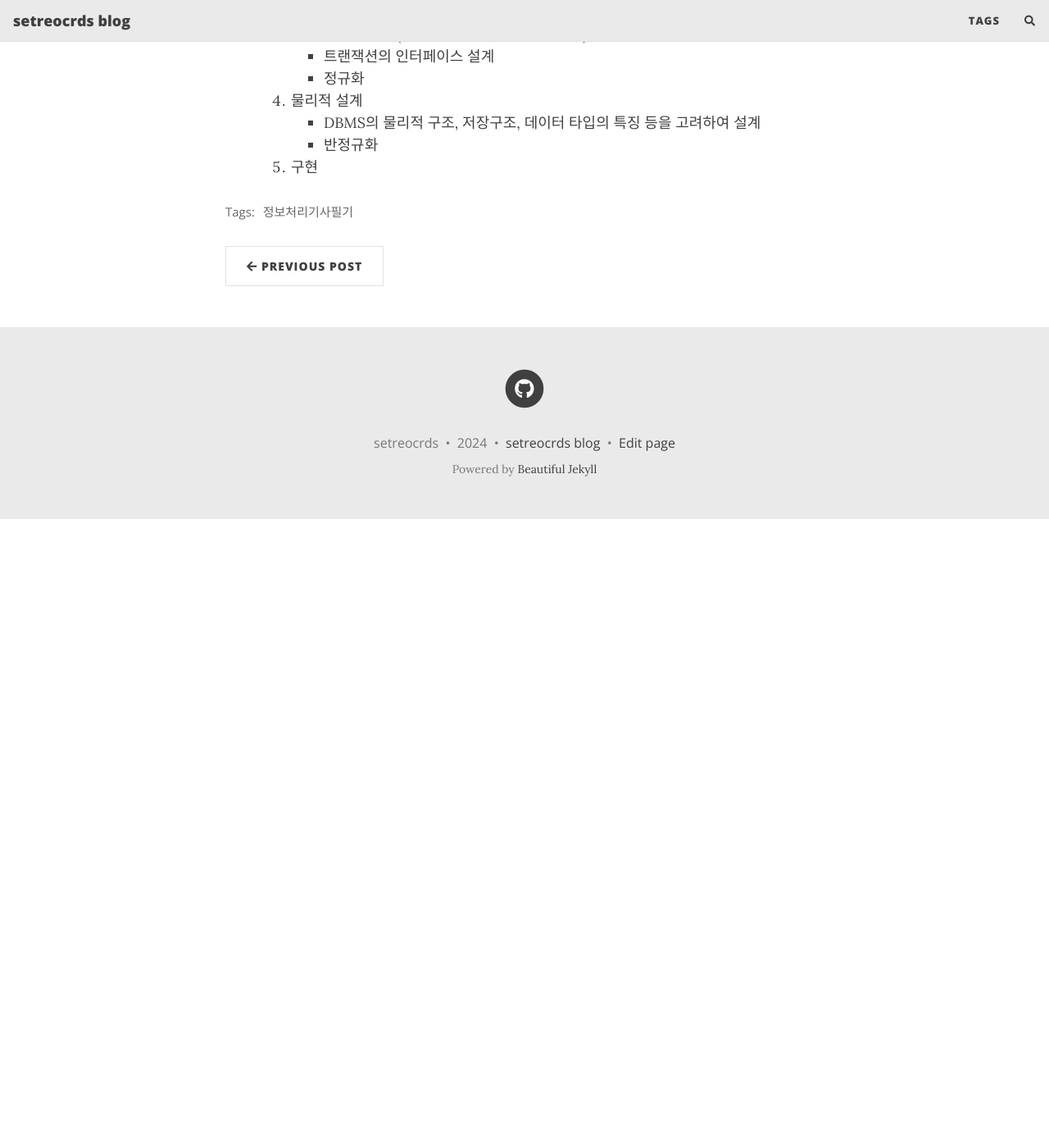
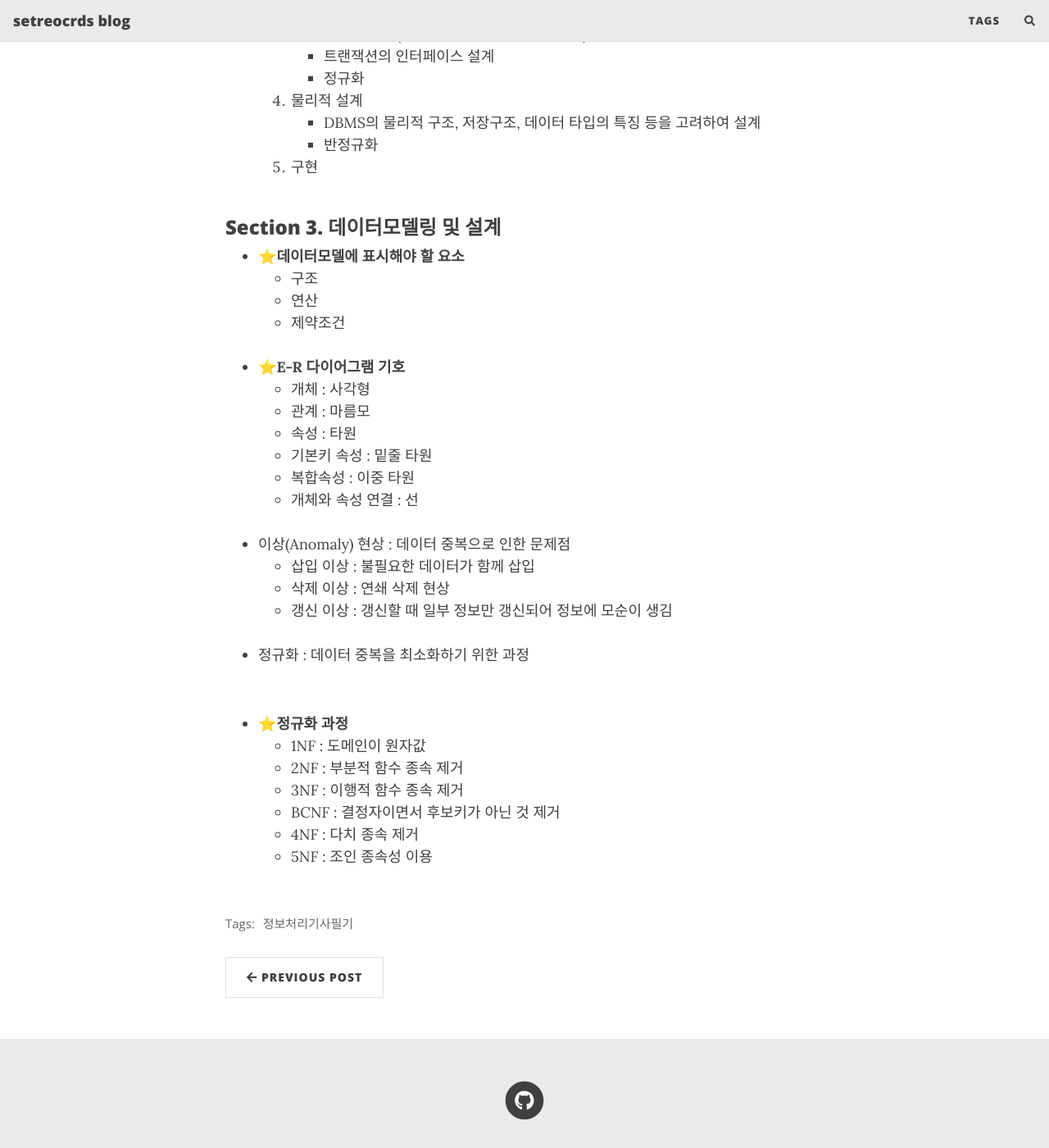
Before and after one commit to setrecords/setrecords.github.io, a Jekyll site: the page built from _posts/2024-02-29-2024 정보처리기사 필기 - 3.1 논리 데이터베이스 설계.md, in a window 1280 px wide and 1400 px high, scrolled down 1301 px. Shown: the whole window at 82% size. Built offline with Jekyll 4.4.1, drawn with Linux system fonts in a browser that asks for light colours; nearby versions of some CDN libraries; comment, search, counter and statistics services are not loaded; before the commit the page ends 1934 px from its top, so only the background shows below that.

Commit message:
Update 2024-02-29-2024 정보처리기사 필기 - 3.1 논리 데이터베이스 설계.md

```diff
--- a/_posts/2024-02-29-2024 정보처리기사 필기 - 3.1 논리 데이터베이스 설계.md
+++ b/_posts/2024-02-29-2024 정보처리기사 필기 - 3.1 논리 데이터베이스 설계.md
@@ -47,3 +47,39 @@ tags: [정보처리기사필기]
     - DBMS의 물리적 구조, 저장구조, 데이터 타입의 특징 등을 고려하여 설계
     - 반정규화
   5. 구현
+<br/><br/>
+
+### Section 3. 데이터모델링 및 설계
+
+- ⭐**데이터모델에 표시해야 할 요소**
+  - 구조
+  - 연산
+  - 제약조건
+<br/><br/>
+
+- ⭐**E-R 다이어그램 기호**
+  - 개체 : 사각형
+  - 관계 : 마름모
+  - 속성 : 타원
+  - 기본키 속성 : 밑줄 타원
+  - 복합속성 : 이중 타원
+  - 개체와 속성 연결 : 선
+<br/><br/>
+
+- 이상(Anomaly) 현상 : 데이터 중복으로 인한 문제점
+  - 삽입 이상 : 불필요한 데이터가 함께 삽입
+  - 삭제 이상 : 연쇄 삭제 현상
+  - 갱신 이상 : 갱신할 때 일부 정보만 갱신되어 정보에 모순이 생김
+<br/><br/>
+
+- 정규화 : 데이터 중복을 최소화하기 위한 과정
+<br/><br/>
+
+- ⭐**정규화 과정**
+  - 1NF : 도메인이 원자값
+  - 2NF : 부분적 함수 종속 제거
+  - 3NF : 이행적 함수 종속 제거
+  - BCNF : 결정자이면서 후보키가 아닌 것 제거
+  - 4NF : 다치 종속 제거
+  - 5NF : 조인 종속성 이용
+<br/><br/>
```
